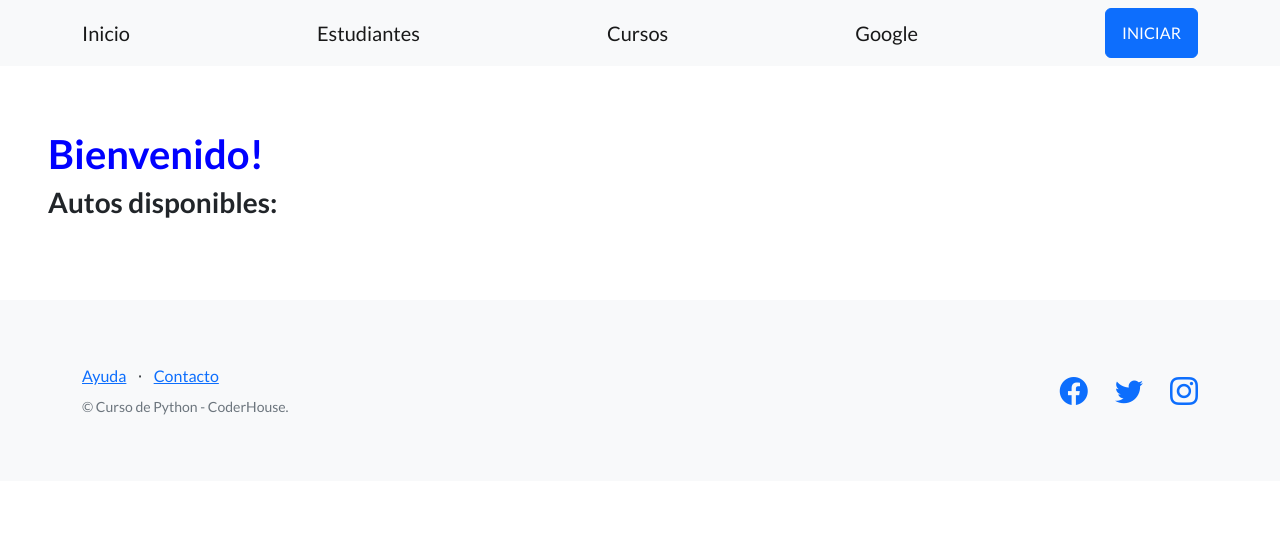
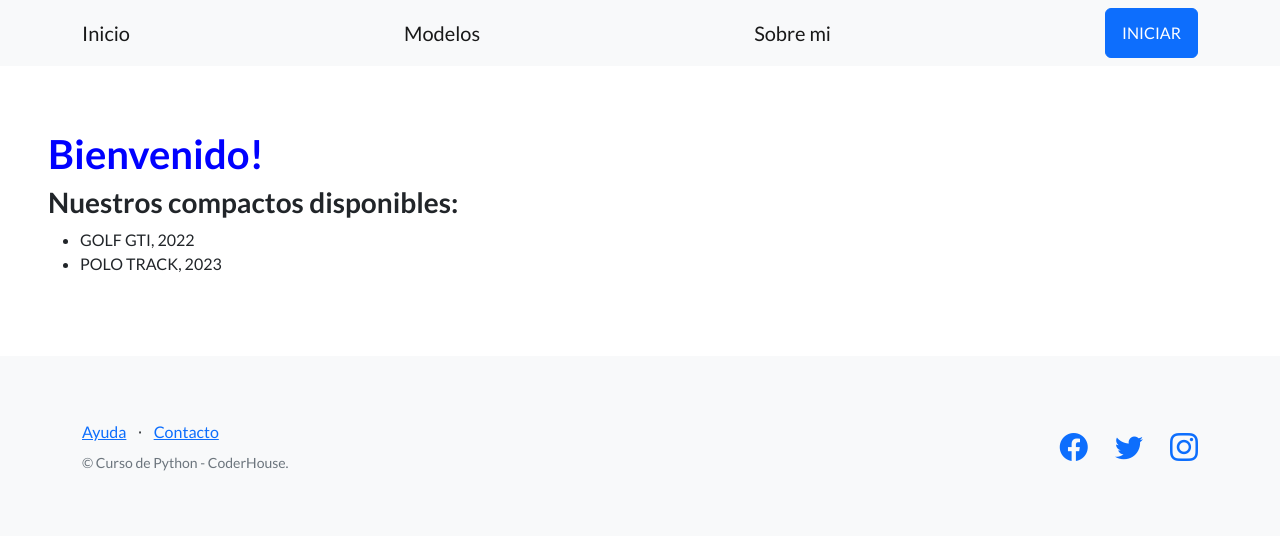
Before and after one commit to CastroLautaro1/entregafinalv2, a Django app: page /modelos/compactos/ in a window 1280 px wide. Shown: the top 536 px of the page. Run offline with Django 4.2, Linux system fonts and the light colour scheme; data comes from the database, SQL or seed files in the repository; some libraries are stand-ins or nearby versions.

Commit message:
Agregando datos de la BD al template lista_autos

```diff
--- a/blog_rodados/templates/blog_rodados/lista_autos.html
+++ b/blog_rodados/templates/blog_rodados/lista_autos.html
@@ -9,11 +9,11 @@
   Bienvenido!
 </h1>
 
-<h3>Autos disponibles:</h3>
+<h3>Nuestros compactos disponibles:</h3>
 <ul>
-{% for compacto in compactos %}
+{% for compactos in compacto %}
   <li>
-    {{ compacto.modelo }}, {{ compacto.anio  }}
+    {{ compactos.modelo }}, {{ compactos.anio  }}
   </li>
 {% endfor %}
 </ul>
--- a/blog_rodados/urls.py
+++ b/blog_rodados/urls.py
@@ -1,9 +1,9 @@
 from django.urls import path
 
-from blog_rodados.views import listar_autos
+from blog_rodados.views import listar_compactos
 
 
 # Son las URLS de la app control_estudios
 urlpatterns = [
-    path("compactos/", listar_autos, name="auto_compacto"),
+    path("compactos/", listar_compactos, name="auto_compacto"),
 ]
--- a/blog_rodados/views.py
+++ b/blog_rodados/views.py
@@ -7,7 +7,7 @@ from blog_rodados.models import Articulo, Compacto, SUV, Sedan, PickUp
 
 # Create your views here.
 
-def listar_autos(request):
+def listar_compactos(request):
     contexto = {
         "compacto": Compacto.objects.all(),
     }
@@ -17,14 +17,3 @@ def listar_autos(request):
         context=contexto,
     )
     return http_response
-
-def probando(request):
-    contexto = {
-        "sedan": Sedan.objects.all()
-    }
-    http_response = render (
-        request=request,
-        template_name='blog_rodados/probando.html',
-        context=contexto
-    )
-    return http_response
--- a/rodados_mdq/urls.py
+++ b/rodados_mdq/urls.py
@@ -16,10 +16,10 @@ Including another URLconf
 """
 from django.contrib import admin
 from django.urls import path, include
-from rodados_mdq.views import saludamiento
+from rodados_mdq.views import saludo
 
 urlpatterns = [
     path('admin/', admin.site.urls),
-    path('saludamiento/', saludamiento),
+    path('', saludo, name="inicio"),
     path('modelos/', include("blog_rodados.urls")),
 ]
--- a/templates_base/base.html
+++ b/templates_base/base.html
@@ -25,9 +25,8 @@
         <nav class="navbar navbar-light bg-light static-top">
             <div class="container">
                 <a class="navbar-brand" href="">Inicio</a>
-                <a class="navbar-brand" href="">Estudiantes</a>
-                <a class="navbar-brand" href="">Cursos</a>
-                <a class="navbar-brand" href="https://www.google.com">Google</a>
+                <a class="navbar-brand" href="">Modelos</a>
+                <a class="navbar-brand" href="">Sobre mi</a>
                 <a class="btn btn-primary" href="#signup">INICIAR</a>
             </div>
         </nav>
--- a/templates_base/inicio.html
+++ b/templates_base/inicio.html
@@ -6,5 +6,5 @@
 
 
 {% block contenido %}
-<h1>Bienvenidos a Rodados MDQ</h1>
+<h1>Bienvenido a Rodados MDQ</h1>
 {% endblock contenido %}
```
Also changed, not shown: rodados_mdq/views.py (+8 -4 lines), blog_rodados/templates/blog_rodados/sobre_mi.html (added).
